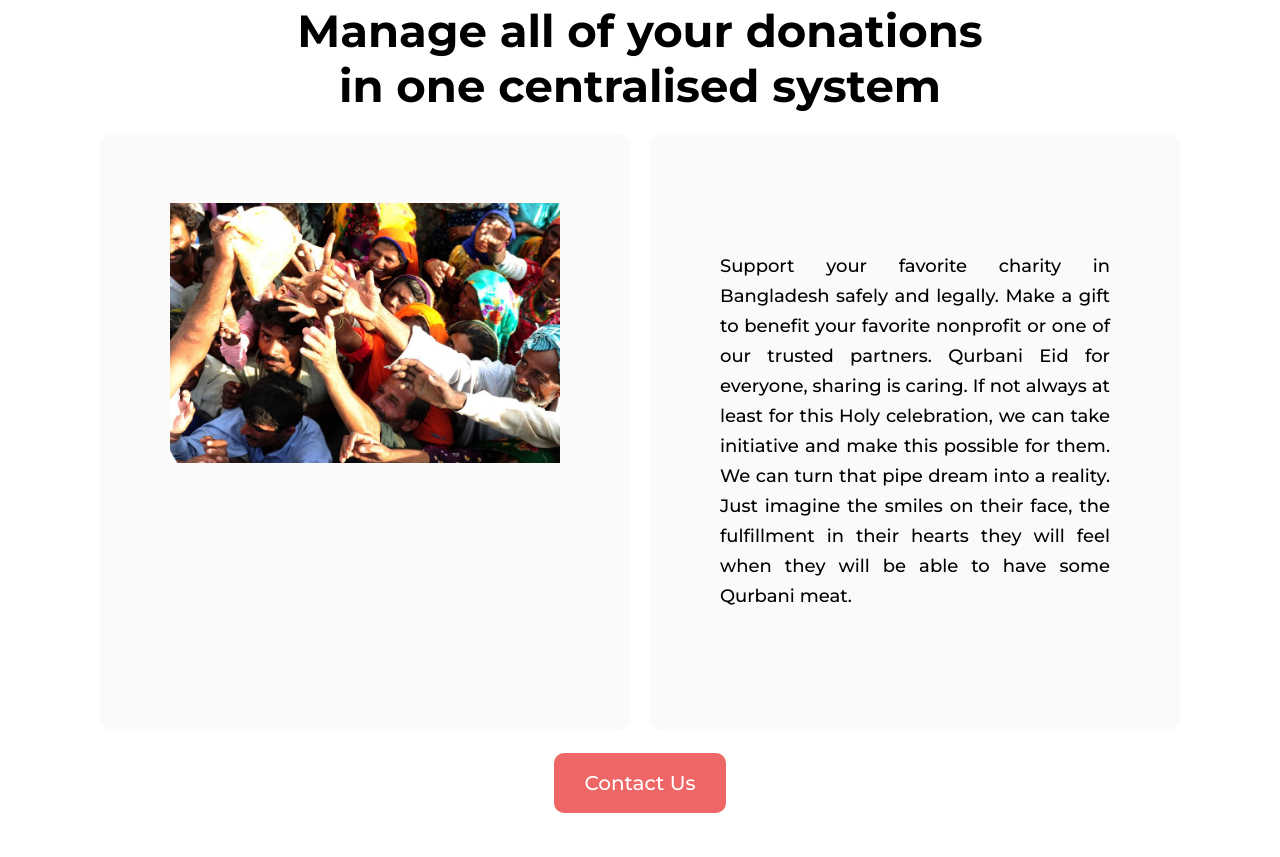
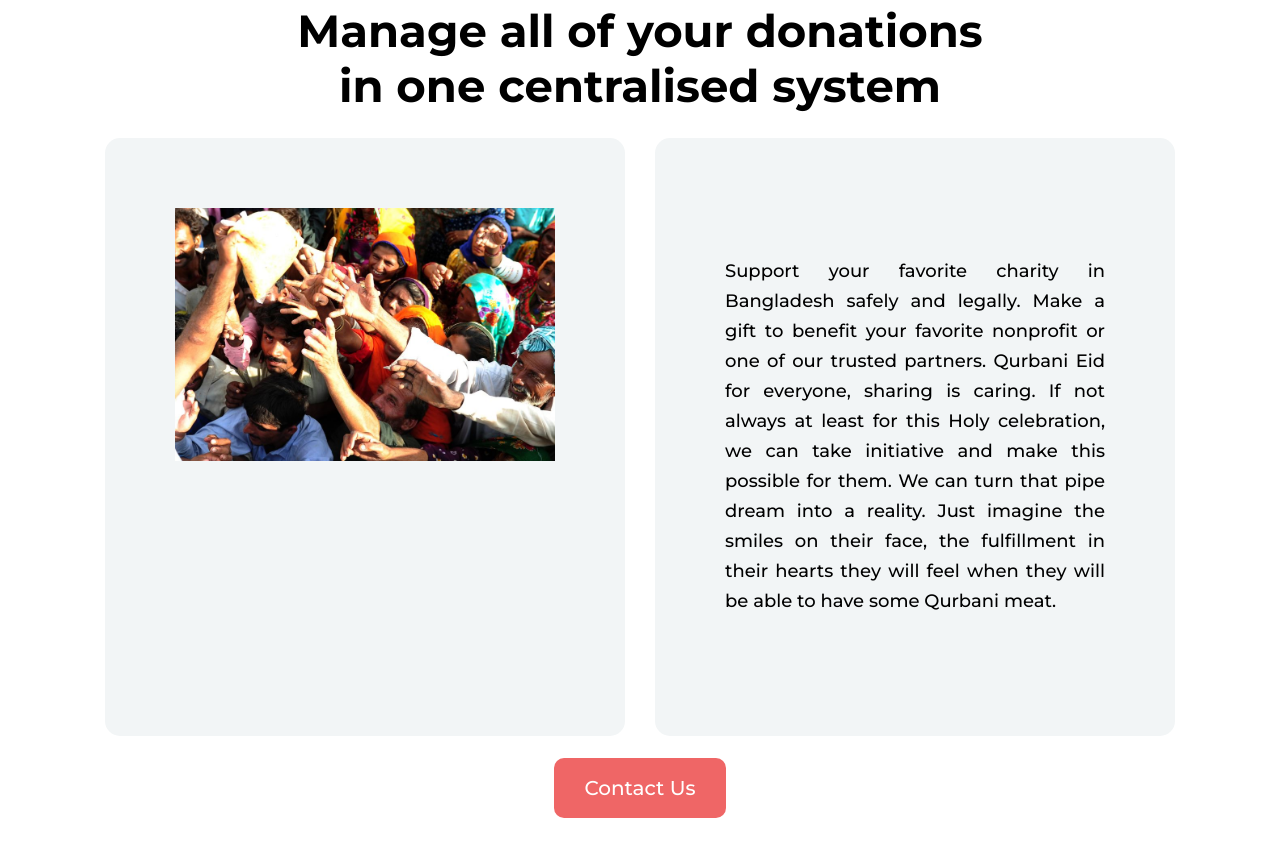
Before and after one commit to Mahfuj-HSTU/Assignment-1, a plain HTML site: page index.html in a window 1280 px wide. Shown: the part 2511-3368 px from the top of the page. Drawn offline with Linux system fonts and the light colour scheme.

Commit message:
last commit

```diff
--- a/css/style.css
+++ b/css/style.css
@@ -110,12 +110,12 @@ body {
   margin: 0 50px;
 }
 .child-div {
-  margin: 10px;
+  margin: 15px;
   margin-bottom: 40px;
   padding: 70px;
   width: 50%;
   border-radius: 15px;
-  background-color: #fcf8f8d4;
+  background-color: #f2f5f6;
 }
 .child-div img {
   width: 100%;
```
